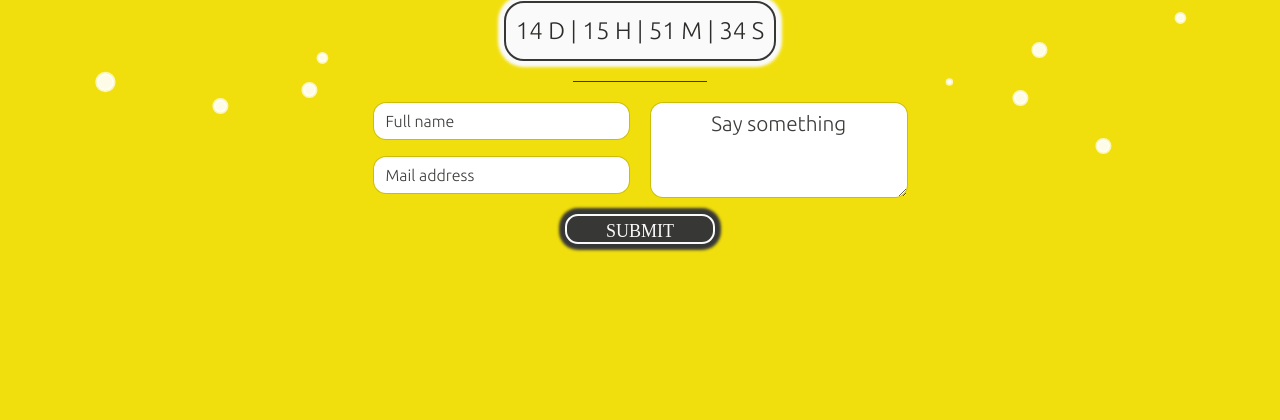
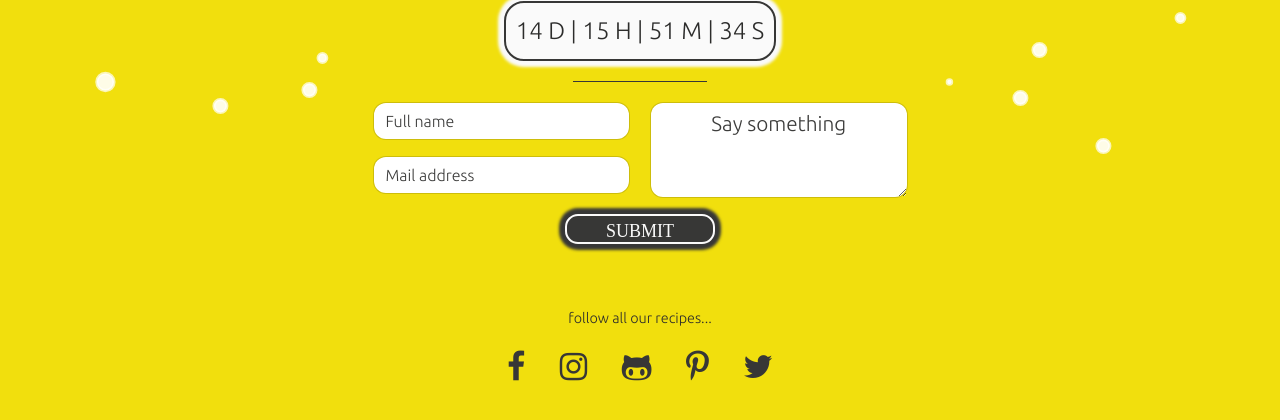
Before and after one commit to potatodesign/PotatoCounting, a PHP site: page / in a window 1280 px wide. Shown: the part 309-729 px from the top of the page. Run offline with PHP 8.4, Linux system fonts and the light colour scheme; some libraries are stand-ins or nearby versions; some web fonts are replaced.

Commit message:
aggiunte icone social
con effetti

```diff
--- a/css/style.css
+++ b/css/style.css
@@ -76,13 +76,9 @@ html, body {
 }
 
 /* FORM */
-#form .col-md-3 {
-  padding: 0 10px;
-}
+#form .col-md-3 { padding: 0 10px; }
 
-#form .form-item {
-  border-radius: 13px;
-}
+#form .form-item { border-radius: 13px; }
 
 .form-item::-webkit-input-placeholder
 {
@@ -123,3 +119,47 @@ html, body {
   border: 0.125rem solid #373736;
   box-shadow: 0px 0px 0.1875rem 0.375rem #fafafa;
 }
+
+/* SOCIAL */
+#social { margin-top: 5%; }
+
+#social p {
+  font-family: 'Ubuntu', sans-serif;
+  font-size: 0.9rem;
+  font-weight: 300;
+  color: #2c2c2b;
+}
+
+#social a {
+  text-decoration: none;
+}
+
+#social .fa {
+  color: #373736;
+  font-size: 2rem;
+  margin: 5px 15px;
+  position: relative;
+  bottom: 0;
+  transition: all 0.2s ease-in-out;
+}
+
+#social .facebook:hover {
+  color: #3b5998;
+  bottom: 5px;
+}
+#social .instagram:hover {
+  color: #e95950;
+  bottom: 5px;
+}
+#social .github:hover {
+  color: #000000;
+  bottom: 5px;
+}
+#social .pinterest:hover {
+  color: #cb2027;
+  bottom: 5px;
+}
+#social .twitter:hover {
+  color: #55acee;
+  bottom: 5px;
+}
--- a/index.html
+++ b/index.html
@@ -348,6 +348,36 @@
     </section>
     <!-- END FORM -->
 
+    <!-- SOCIAL -->
+    <section id="social">
+      <div class="container text-sm-center">
+        <div class="row">
+          <div class="col-md-12">
+            <p>follow all our recipes...</p>
+            <ul class="list-inline">
+              <a href="#" target="_blank">
+                <li class="list-inline-item"><i class="fa fa-facebook facebook" aria-hidden="true"></i></li>
+              </a>
+              <a href="#" target="_blank">
+                <li class="list-inline-item"><i class="fa fa-instagram instagram" aria-hidden="true"></i></li>
+              </a>
+              <a href="#" target="_blank">
+                <li class="list-inline-item"><i class="fa fa-github-alt github" aria-hidden="true"></i></li>
+              </a>
+              <a href="#" target="_blank">
+                <li class="list-inline-item"><i class="fa fa-pinterest-p pinterest" aria-hidden="true"></i></li>
+              </a>
+              <a href="#" target="_blank">
+                <li class="list-inline-item"><i class="fa fa-twitter twitter" aria-hidden="true"></i></li>
+              </a>
+            </ul>
+          </div>
+        </div>
+      </div>
+    </section>
+
+    <!-- END SOCIAL -->
+
     <!-- jQuery first, then Tether, then Bootstrap JS. -->
     <script src="https://ajax.googleapis.com/ajax/libs/jquery/3.1.1/jquery.min.js" integrity="sha384-3ceskX3iaEnIogmQchP8opvBy3Mi7Ce34nWjpBIwVTHfGYWQS9jwHDVRnpKKHJg7" crossorigin="anonymous"></script>
     <script src="https://cdnjs.cloudflare.com/ajax/libs/tether/1.3.7/js/tether.min.js" integrity="sha384-XTs3FgkjiBgo8qjEjBk0tGmf3wPrWtA6coPfQDfFEY8AnYJwjalXCiosYRBIBZX8" crossorigin="anonymous"></script>
```
